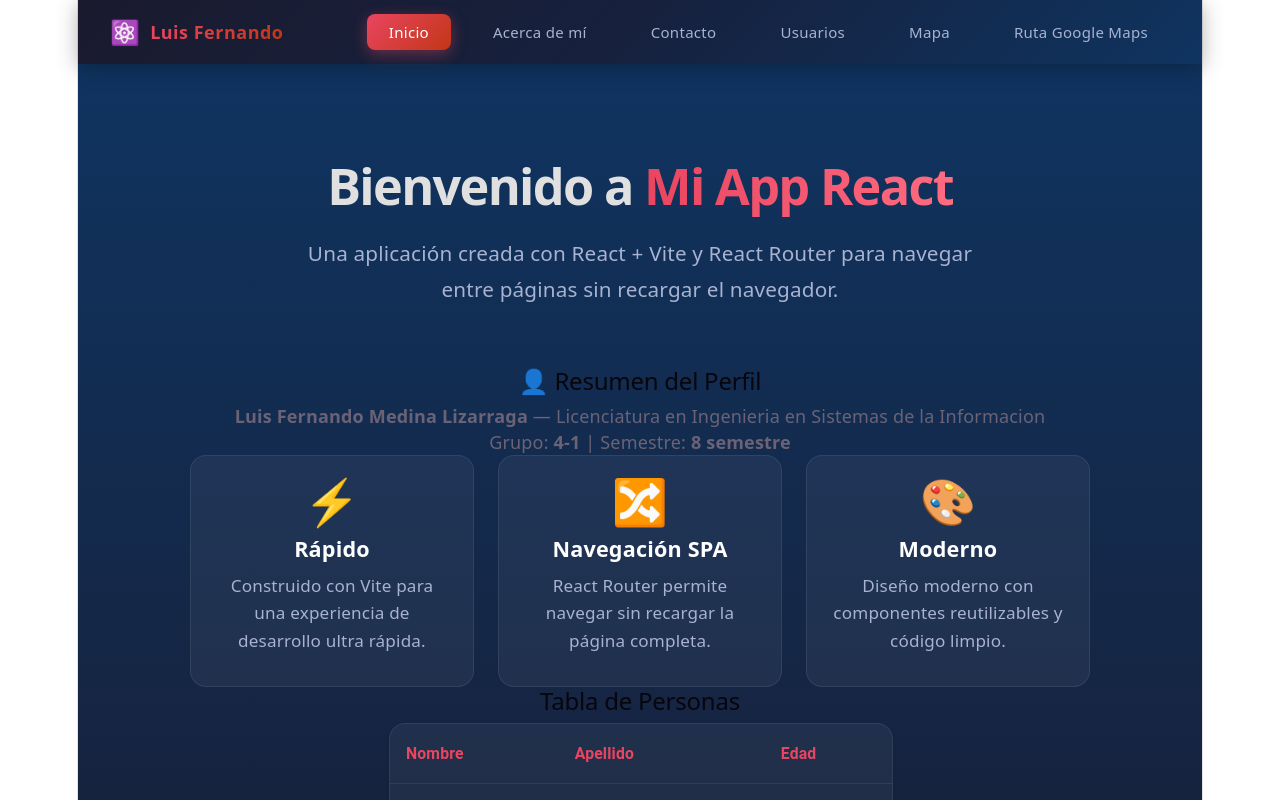
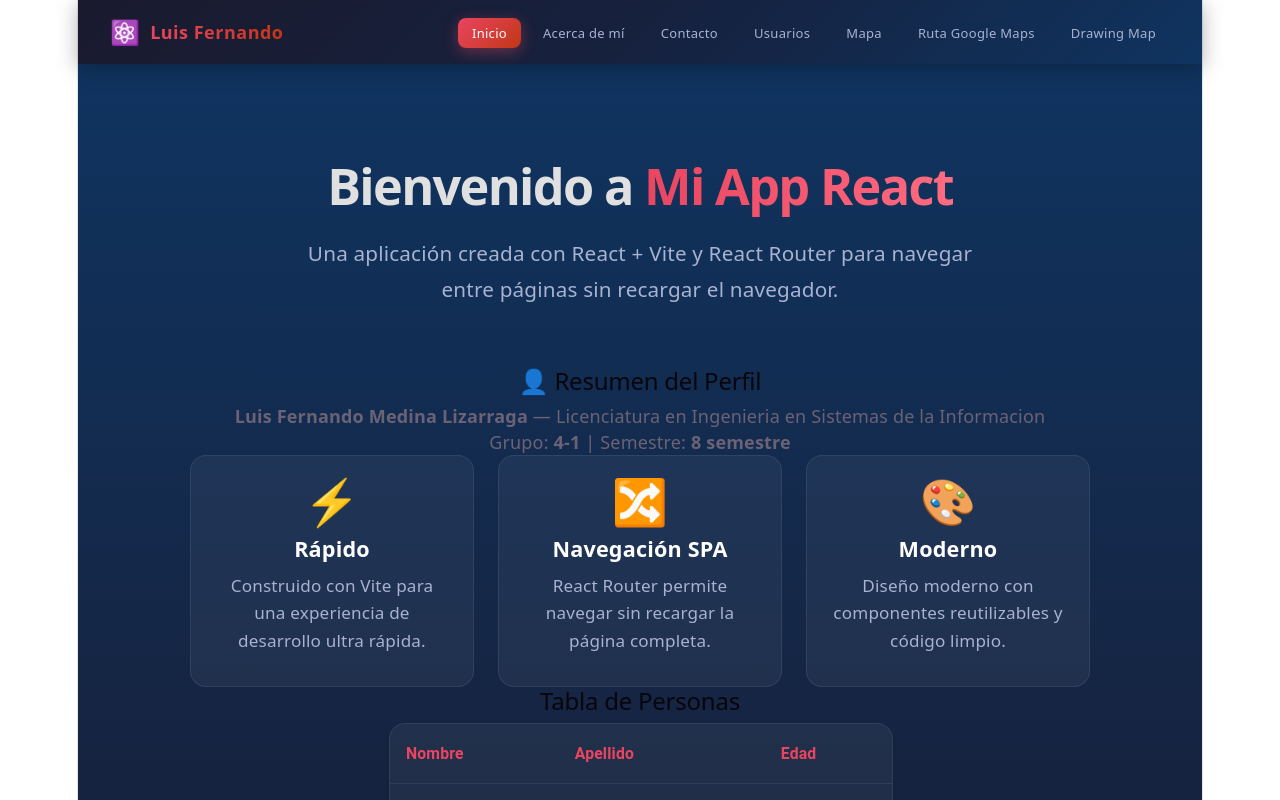
Before and after one commit to luis14111/actividad-react-Luis-Medina, a React (Vite) app in the folder luis-react/: page / in a window 1280 px wide. Shown: the top 800 px of the page. Built offline with nearby package versions, Linux system fonts and the light colour scheme.

Commit message:
Se implemento la funcion de que puedas dibujar en la API de google maps

```diff
--- a/luis-react/src/App.jsx
+++ b/luis-react/src/App.jsx
@@ -7,6 +7,7 @@ import Contacto from "./pages/Contacto";
 import Usuarios from "./pages/Usuarios";
 import Mapa from "./pages/Mapa";
 import RutaGoogleMaps from "./pages/RutaGoogleMaps";
+import DrawingMap from "./pages/DrawingMap";
 
 function App() {
   return (
@@ -22,6 +23,7 @@ function App() {
         <Route path="/usuarios" element={<Usuarios />} />
         <Route path="/mapa" element={<Mapa />} />
         <Route path="/ruta-google-maps" element={<RutaGoogleMaps />} />
+        <Route path="/drawing-map" element={<DrawingMap />} />
       </Routes>
     </>
   );
--- a/luis-react/src/components/Navbar.css
+++ b/luis-react/src/components/Navbar.css
@@ -35,21 +35,24 @@
 .navbar-links {
   list-style: none;
   display: flex;
-  gap: 20px;
+  gap: 8px;
   margin: 0;
   padding: 0;
+  flex-wrap: wrap;
+  justify-content: flex-end;
 }
 
 .nav-link {
   text-decoration: none;
   color: #a8b2d1;
-  font-size: 15px;
+  font-size: 13px;
   font-weight: 500;
-  padding: 8px 22px;
+  padding: 6px 14px;
   border-radius: 8px;
   transition: all 0.3s ease;
   position: relative;
   letter-spacing: 0.3px;
+  white-space: nowrap;
 }
 
 .nav-link:hover {
--- a/luis-react/src/components/Navbar.jsx
+++ b/luis-react/src/components/Navbar.jsx
@@ -59,6 +59,14 @@ function Navbar() {
             Ruta Google Maps
           </NavLink>
         </li>
+        <li>
+          <NavLink
+            to="/drawing-map"
+            className={({ isActive }) => (isActive ? "nav-link active" : "nav-link")}
+          >
+            Drawing Map
+          </NavLink>
+        </li>
       </ul>
     </nav>
   );
--- /dev/null
+++ b/luis-react/src/pages/DrawingMap.jsx
@@ -0,0 +1,50 @@
+import {
+  GoogleMap,
+  DrawingManager,
+} from "@react-google-maps/api";
+import { useGoogleMaps } from "../useGoogleMaps";
+
+
+
+const containerStyle = {
+  width: "100%",
+  height: "500px",
+};
+
+const center = {
+  lat: 23.2494,
+  lng: -106.4111,
+};
+
+export default function DrawingMap() {
+  const { isLoaded } = useGoogleMaps();
+
+  if (!isLoaded) {
+    return <p>Cargando mapa...</p>;
+  }
+
+  return (
+    <div style={{ padding: "20px" }}>
+      <h2>Dibujar figuras en Google Maps</h2>
+
+      <p>
+        Usa las herramientas del mapa para dibujar una línea y un rectángulo.
+      </p>
+
+      <GoogleMap mapContainerStyle={containerStyle} center={center} zoom={13}>
+        <DrawingManager
+          options={{
+            drawingControl: true,
+            drawingControlOptions: {
+              position: window.google.maps.ControlPosition.TOP_CENTER,
+              drawingModes: [
+                window.google.maps.drawing.OverlayType.POLYLINE,
+                window.google.maps.drawing.OverlayType.RECTANGLE,
+              ],
+            },
+          }}
+        />
+      </GoogleMap>
+    </div>
+  );
+}
--- a/luis-react/src/pages/Mapa.jsx
+++ b/luis-react/src/pages/Mapa.jsx
@@ -1,5 +1,6 @@
 // Página del Mapa - Muestra Google Maps con un marcador en Mazatlán
-import { GoogleMap, Marker, InfoWindow, useJsApiLoader } from '@react-google-maps/api';
+import { GoogleMap, Marker, InfoWindow } from '@react-google-maps/api';
+import { useGoogleMaps } from '../useGoogleMaps';
 import { useState } from 'react';
 import './Mapa.css';
 
@@ -18,9 +19,7 @@ function Mapa() {
   const [mostrarInfo, setMostrarInfo] = useState(false);
 
   // Carga de la API de Google Maps (mismo método que RutaGoogleMaps)
-  const { isLoaded } = useJsApiLoader({
-    googleMapsApiKey: import.meta.env.VITE_GOOGLE_MAPS_API_KEY,
-  });
+  const { isLoaded } = useGoogleMaps();
 
   // Mientras carga el mapa
   if (!isLoaded) return <p className="ruta-loading">Cargando mapa...</p>;
--- a/luis-react/src/pages/RutaGoogleMaps.jsx
+++ b/luis-react/src/pages/RutaGoogleMaps.jsx
@@ -6,8 +6,8 @@ import {
   GoogleMap,
   Marker,
   DirectionsRenderer,
-  useJsApiLoader,
 } from "@react-google-maps/api";
+import { useGoogleMaps } from "../useGoogleMaps";
 
 import "./RutaGoogleMaps.css";
 
@@ -35,10 +35,7 @@ export default function RutaGoogleMaps() {
   const [travelMode, setTravelMode] = useState("DRIVING");
 
   // Carga de la API de Google Maps
-  const { isLoaded } = useJsApiLoader({
-    googleMapsApiKey: import.meta.env.VITE_GOOGLE_MAPS_API_KEY,
-    libraries: ["routes", "places"], // Necesario para DirectionsService
-  });
+  const { isLoaded } = useGoogleMaps();
 
   // Función para calcular la ruta
   const calcularRuta = () => {
--- /dev/null
+++ b/luis-react/src/useGoogleMaps.js
@@ -0,0 +1,12 @@
+// Hook compartido para cargar Google Maps API una sola vez
+// con todas las libraries necesarias para todos los componentes
+import { useJsApiLoader } from "@react-google-maps/api";
+
+const libraries = ["drawing", "routes", "places"];
+
+export function useGoogleMaps() {
+  return useJsApiLoader({
+    googleMapsApiKey: import.meta.env.VITE_GOOGLE_MAPS_API_KEY,
+    libraries,
+  });
+}
```
